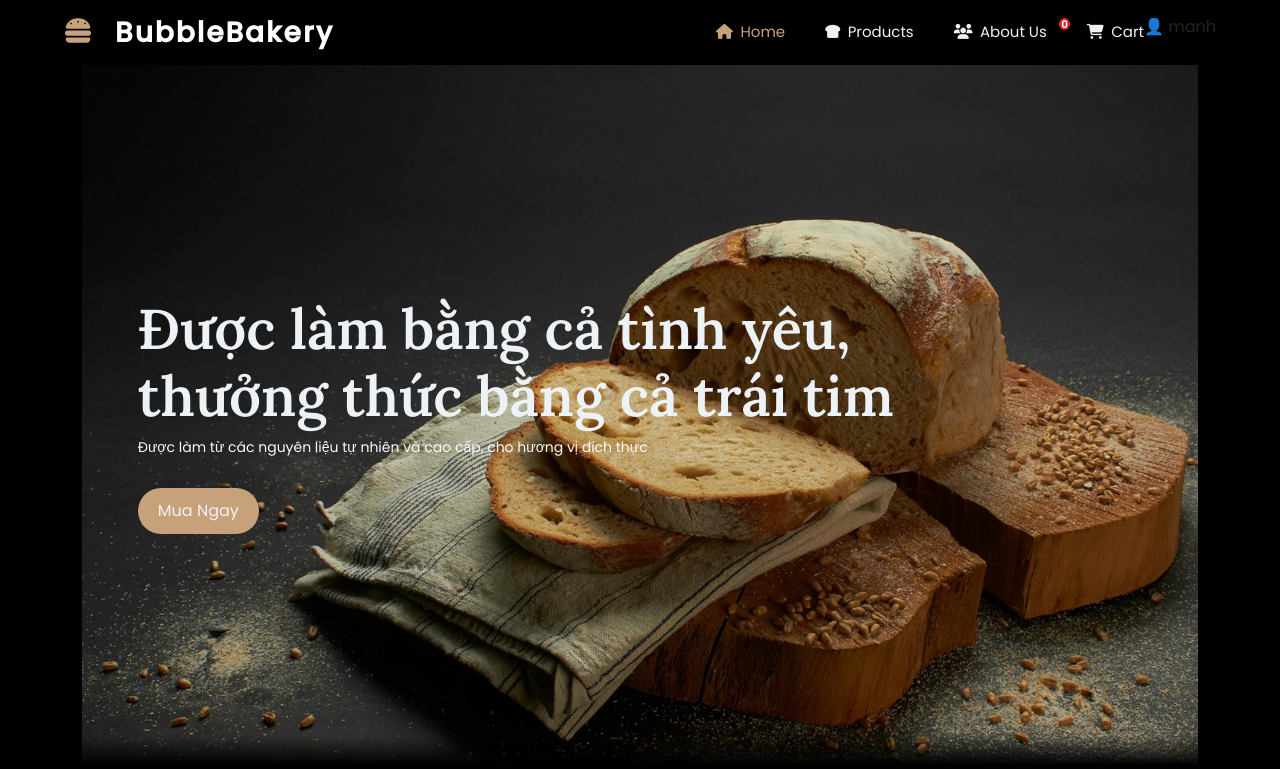
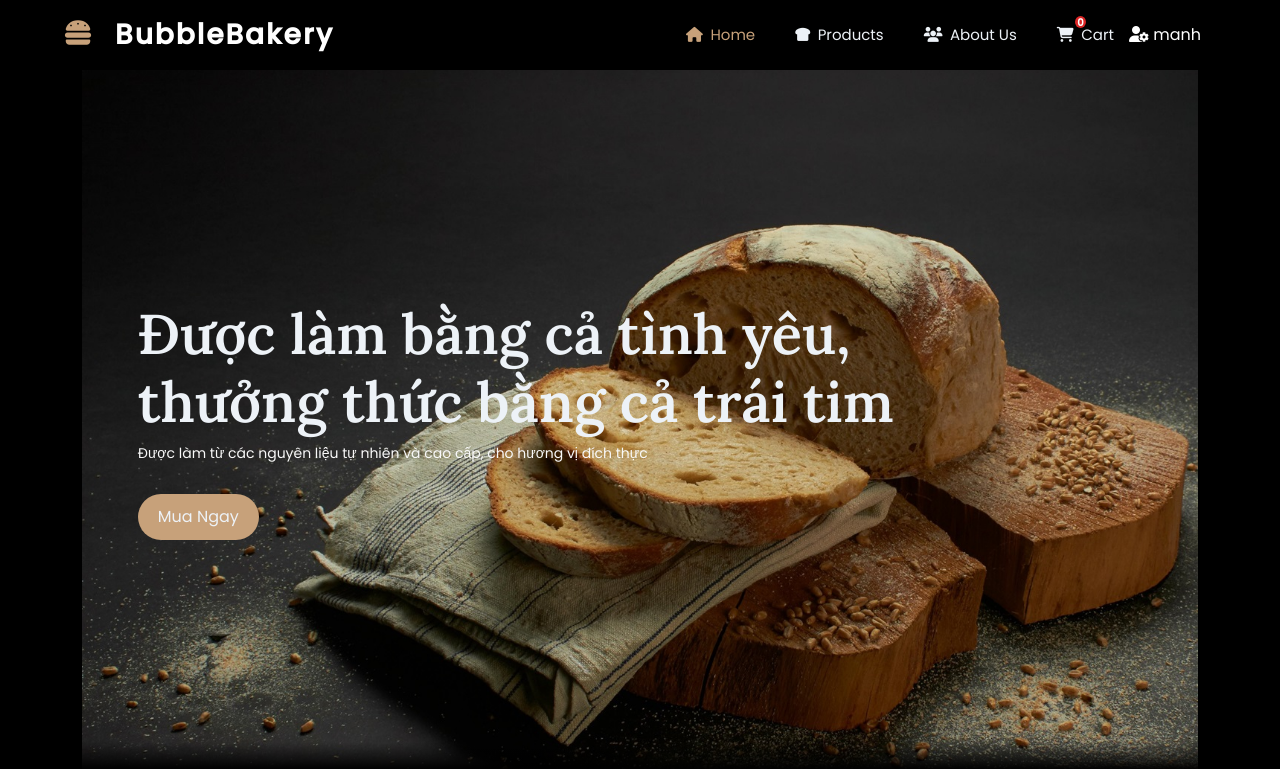
Before and after one commit to nhatminhsk/bakery, a Flask app: page / in a window 1280 px wide. Shown: the top 769 px of the page. Run offline with Flask 3, Linux system fonts and the light colour scheme; a user stored in the database is signed in; some libraries are stand-ins or nearby versions; some web fonts are replaced.

Commit message:
sửa nav user r nhé check đê

```diff
--- a/Templates/base.html
+++ b/Templates/base.html
@@ -92,15 +92,16 @@
             <a
               href="{{ url_for('cart.cart') }}"
               id="order-nav"
-              ><i class="fa-solid fa-cart-shopping"></i>&ensp;Cart</a
+              ><i class="fa-solid fa-cart-shopping"></i>&ensp;Cart
+              <span class="cart-count" id="cart-count">{{ cart_count | default(0) }}</span>
+              </a
             >
-             <span class="cart-count" id="cart-count">{{ cart_count | default(0) }}</span>
           </li>
           {% if current_user.is_authenticated %}
             <li>
               <div class="user-dropdown-container">
                 <div class="user-trigger">
-                   <span class="username">👤 {{ current_user.username }}</span>
+                   <span class="username"><i class="fa-solid fa-user-gear"></i> {{ current_user.username }}</span>
                 </div>
 
                 <div class="dropdown-menu">
--- a/static/css/main.css
+++ b/static/css/main.css
@@ -287,8 +287,8 @@ header nav a.active {
 /* ---cart--- */
 .cart-count {
             position: absolute;
-            top: 18px;
-            right: 210px;
+            top: -8px;
+            right: 28px;
             background-color: #dc2626;
             color: #fff;
             width: 11px;
@@ -299,13 +299,21 @@ header nav a.active {
             justify-content: center;
             font-size: 10px;
             font-weight: bold;
+            z-index: 10;
         }
 /* Container chứa cả tên và menu */
 .user-dropdown-container {
     position: relative;
     display: inline-block;
     cursor: pointer;
-    padding-bottom: 10px;
+    padding-top: 8px;
+    padding-bottom: 6px;
+    padding: 15px;
+
+}
+
+.user-dropdown-container .username{
+    color: white;
 }
 
 /* Kiểu dáng cho menu thả xuống */
```
